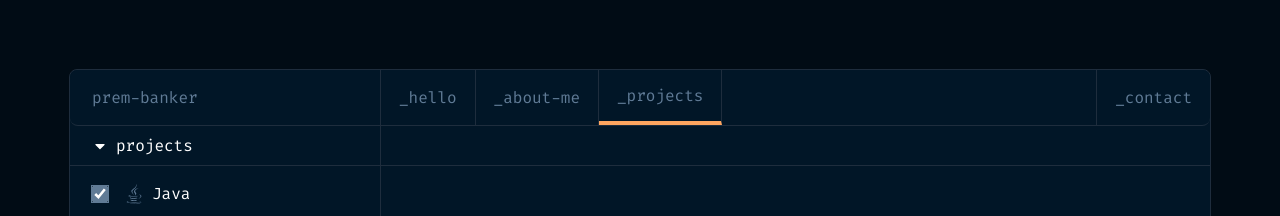
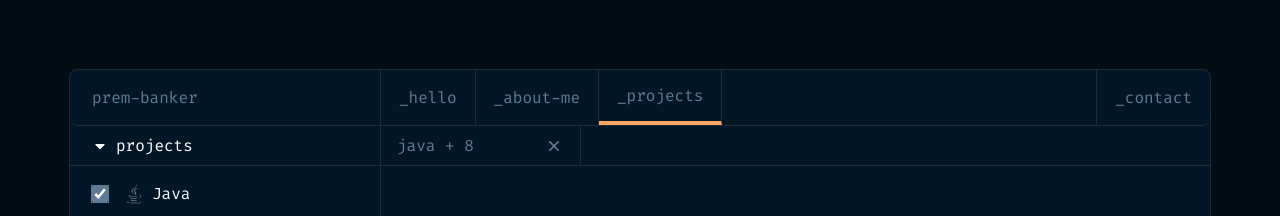
Before and after one commit to prem-banker/pro-folio, a Next.js app: page /projects in a window 1280 px wide. Shown: the top 216 px of the page. Built offline with nearby package versions, Linux system fonts and the light colour scheme.

Commit message:
sorted the logic of tab

```diff
--- a/src/app/projects/page.tsx
+++ b/src/app/projects/page.tsx
@@ -6,6 +6,7 @@ import meta from "../../../public/data/meta.json";
 import TechIcon from "../components/techicon";
 import "../styles/projects.css";
 import { standardizeName } from "../utils/utils";
+import { RiCloseLine } from "react-icons/ri";
 
 // `app/dashboard/page.tsx` is the UI for the `/dashboard` URL
 export default function Page() {
@@ -20,6 +21,22 @@ export default function Page() {
     }
   };
 
+  const clearSelectedTechnologies = () => {
+    setActiveTechnologies([]); // Clear the selected technologies
+  };
+
+  const getTabName = () => {
+    if (activeTechnologies.length > 0) {
+      if (activeTechnologies.length === 1) {
+        return activeTechnologies[0];
+      } else {
+        return activeTechnologies[0] + ` + ${activeTechnologies.length - 1}`;
+      }
+    } else {
+      return "Tech";
+    }
+  };
+
   return (
     <div className="flex flex-col h-full">
       {/* Header */}
@@ -29,6 +46,19 @@ export default function Page() {
             <FaCaretDown className="text-white mr-2" />
             <span className="text-white">projects</span>
           </div>
+
+          {activeTechnologies.length > 0 && (
+            <div className="text-secondaryLightBlue w-[200px] px-4 border-r border-line  flex h-full items-center justify-between">
+              <span>{getTabName()}</span>
+
+              <button
+                className="bg-transparent border-none outline-none cursor-pointer"
+                onClick={clearSelectedTechnologies}
+              >
+                <RiCloseLine className="text-xl" />
+              </button>
+            </div>
+          )}
         </div>
       </div>
 
@@ -60,14 +90,7 @@ export default function Page() {
         </div>
 
         {/* Content - Projects */}
-        <div className="flex-col flex-grow h-full"></div>
-
-        {/* <div className="flex-vertical-center">
-          <div className="w-[311px] pl-[22px] border-r border-line  flex-vertical-center">
-            <FaCaretDown className="text-white  mr-2" />
-            <span className="text-white">projects</span>
-          </div>
-        </div> */}
+        <div className="flex-col flex-grow h-full">{/* Tab bar */}</div>
       </div>
     </div>
   );
```
